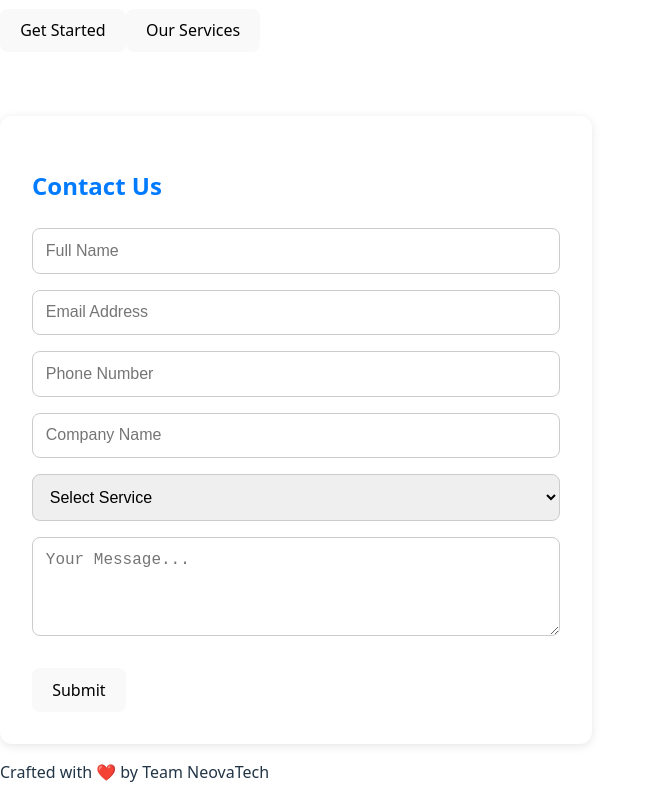
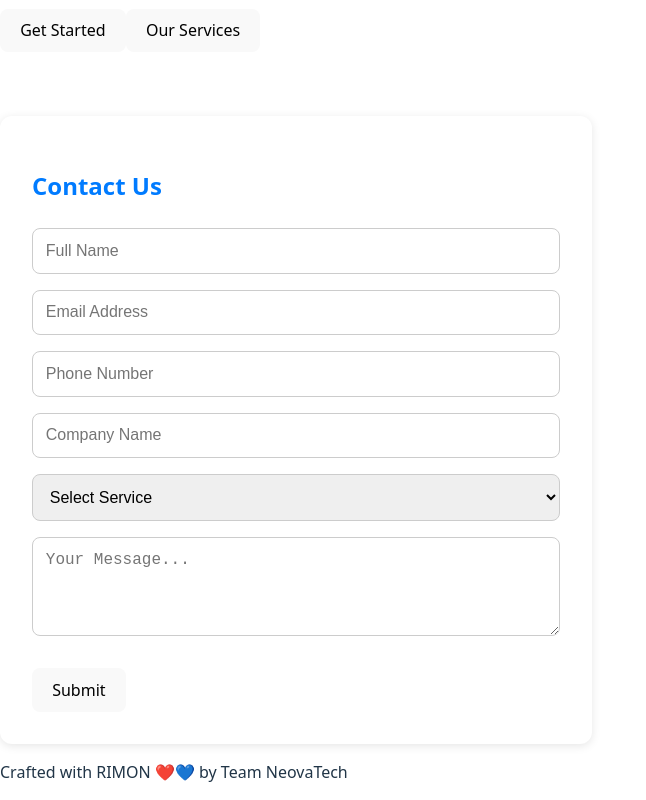
Before and after one commit to neovatech/neovatechLanding, a React (Vite) app: page / in a window 1280 px wide. Shown: the part 250-1050 px from the top of the page, without its empty margins (0-646 px from the left). Built offline with nearby package versions, Linux system fonts and the light colour scheme.

Commit message:
rimon updateD

```diff
--- a/src/App.jsx
+++ b/src/App.jsx
@@ -43,7 +43,7 @@ function App() {
       </section>
 
       <footer className="footer">
-        <p>Crafted with ❤️ by Team NeovaTech</p>
+        <p>Crafted with RIMON ❤️💙 by Team NeovaTech</p>
       </footer>
     </div>
   );
```
